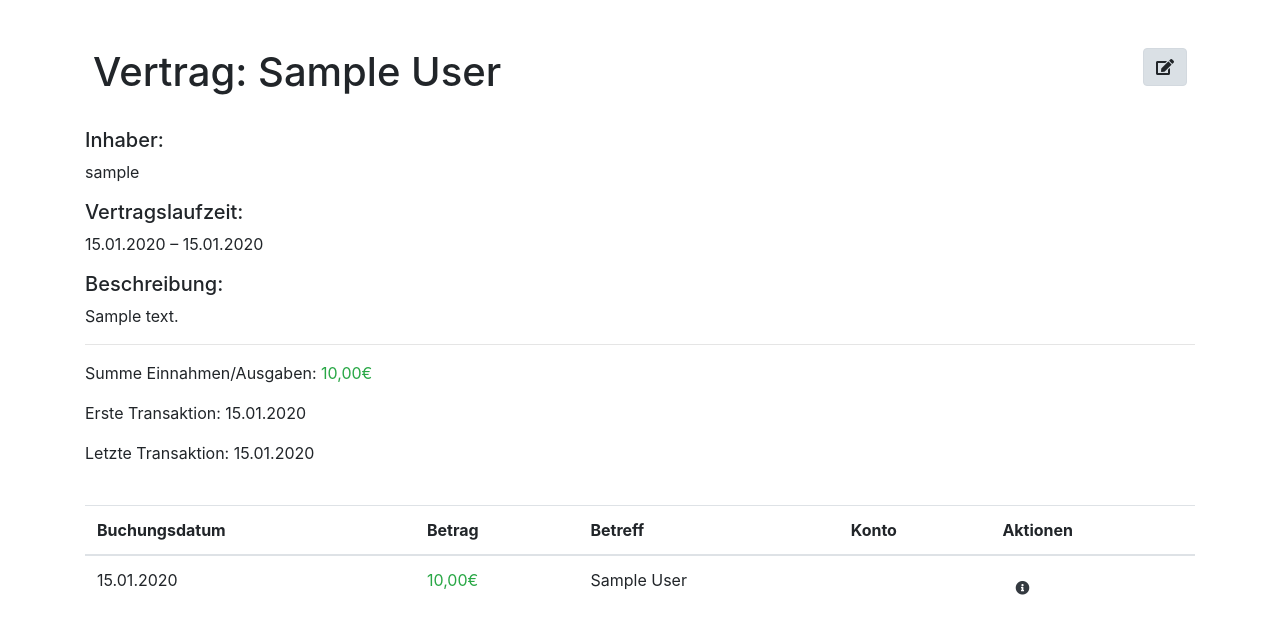
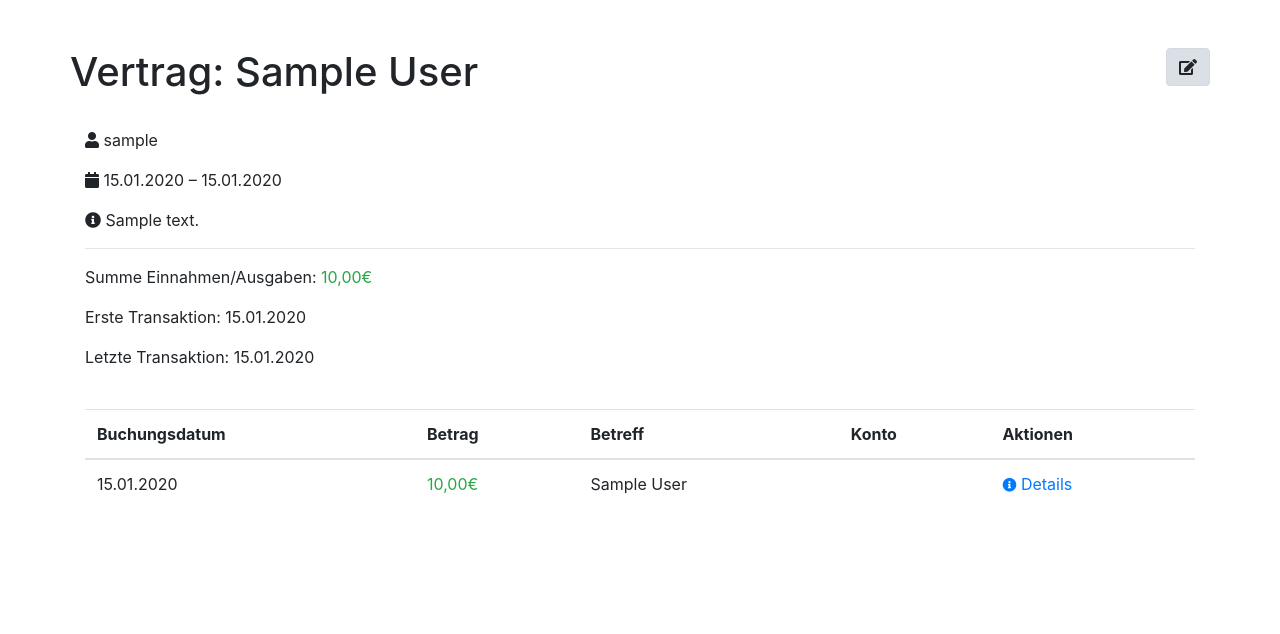
Before and after one commit to tschuelia/finance-website, a Django app: page /vertrag/1 in a window 1280 px wide. Shown: the part 56-690 px from the top of the page. Run offline with Django 4.2, Linux system fonts and the light colour scheme; a user stored in the database is signed in; tables that the repository leaves empty hold one stand-in row (values such as "Sample post"); some libraries are stand-ins or nearby versions.

Commit message:
refine contract detail view

```diff
--- a/accounting/templates/accounting/contract_detail.html
+++ b/accounting/templates/accounting/contract_detail.html
@@ -1,7 +1,7 @@
 {% extends "accounting/base.html" %}
 {% load humanize %}
 {% block content %}
-<div class="row my-4 mx-2">
+<div class="row my-4">
     {% if contract.is_active %}
         <h1 class="text-truncate d-inline">Vertrag: {{ contract.name }}</h1>
     {% else %}
@@ -11,11 +11,13 @@
         <a aria-pressed="true" class="btn btn-light btn active" href="{% url 'update-contract' pk=contract.pk %}" role="button"><i class="fas fa-edit"></i></a>
     </div>
 </div>
-<h5>Inhaber:</h5><p>{{ contract.owner }}</p>
-<h5>Vertragslaufzeit:</h5>
-<p>{{ contract.start_date|date:"d.m.Y" }} – {% if contract.end_date %}{{ contract.end_date|date:"d.m.Y" }}{% else %}(Vertrag aktiv){% endif %}</p>
 
-<h5>Beschreibung:</h5><p>{{ contract.description }}</p>
+<p><i class="fas fa-user"></i> {{contract.owner}}</p>
+<p><i class="fas fa-calendar"></i> {{ contract.start_date|date:"d.m.Y" }} – {% if contract.end_date %}{{ contract.end_date|date:"d.m.Y" }}{% else %}(Vertrag aktiv){% endif %}</p>
+{% if contract.description %}
+    <p><i class="fas fa-info-circle"></i> {{ contract.description }}</p>
+{% endif %}
+
 <hr>
 <p>Summe Einnahmen/Ausgaben:
     <span class="{% if contract.get_balance < 0 %} text-danger {% else %} text-success {% endif %}">{{ contract.get_balance|intcomma }}€</span>
@@ -48,7 +50,7 @@
             <td>{{ t.subject }}</td>
             <td><a href="{% url 'transactions' pk=t.bank_account.pk %}">{{ t.bank_account.name }}</a></td>
             <td>
-                <a href="{% url 'transaction-detail' acc_pk=t.bank_account.pk t_pk=t.pk %}" class="btn text-dark"><i class="fas fa-info-circle fa-sm"></i></a>
+                <a href="{% url 'transaction-detail' acc_pk=t.bank_account.pk t_pk=t.pk %}"><i class="fas fa-info-circle fa-sm"></i> Details</a>
             </td>
 
         </tr>
```
